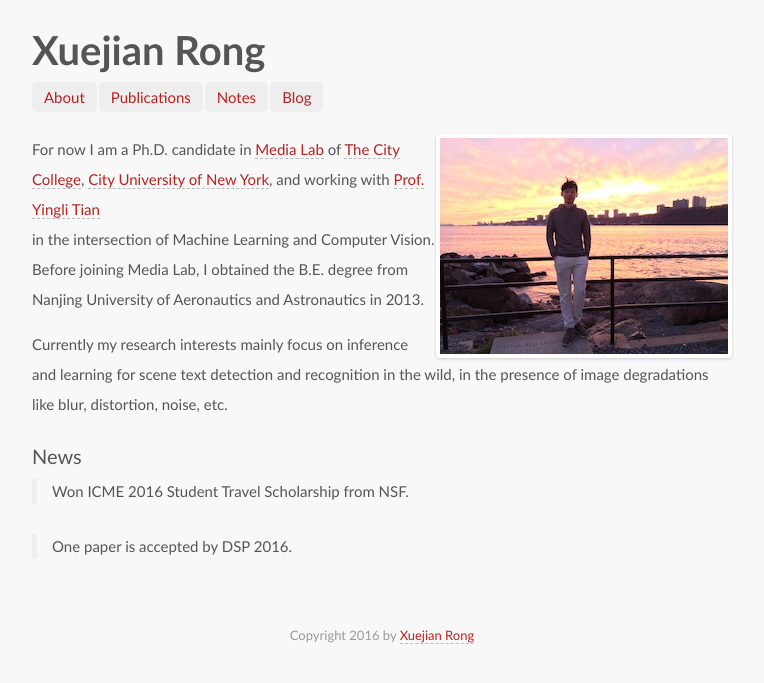
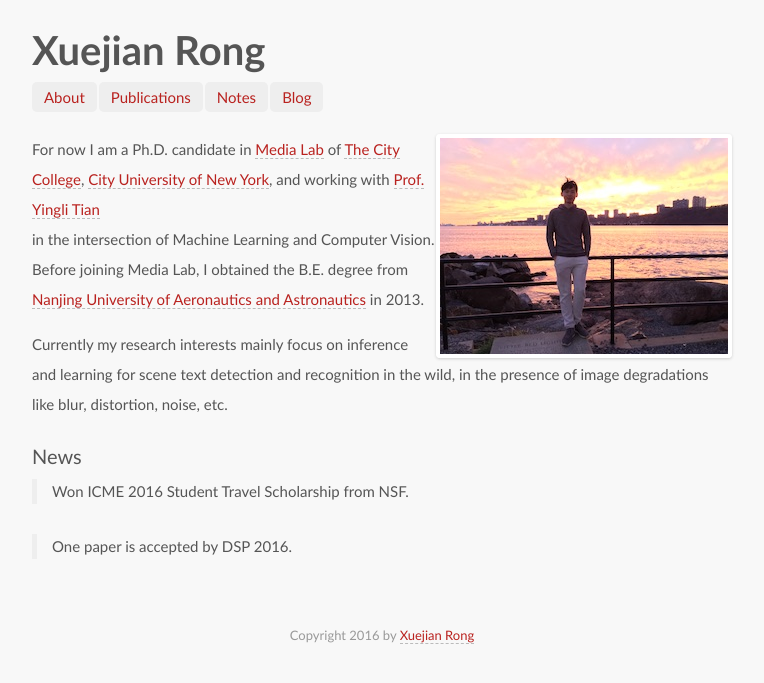
Before and after one commit to ionvision/ionvision.github.io.bk, a Jekyll site: the page built from index.md, in a window 1280 px wide. Shown: the top 683 px of the page, without its empty margins (258-1022 px from the left). Built offline with Jekyll 4.4.1, drawn with Linux system fonts in a browser that asks for light colours; some web fonts are replaced; part of the change alters nothing that is shown.

```diff
--- a/index.md
+++ b/index.md
@@ -6,7 +6,7 @@ avatar: true
 For now I am a Ph.D. candidate in [Media Lab](http://media-lab.engr.ccny.cuny.edu) of [The City College](http://www.ccny.cuny.edu), [City University of New York](http://cuny.edu), and working with [Prof. Yingli Tian](http://www-ee.ccny.cuny.edu/www/web/yltian/home.html)
 in the intersection of Machine Learning and Computer Vision.
 Before joining Media Lab, I obtained the B.E. degree from
-Nanjing University of Aeronautics and Astronautics in 2013.
+[Nanjing University of Aeronautics and Astronautics](http://iao.nuaa.edu.cn/) in 2013.
 
 Currently my research interests mainly focus on inference and learning for scene text detection and recognition in the wild, in the presence of image degradations like blur, distortion, noise, etc.
 
```
